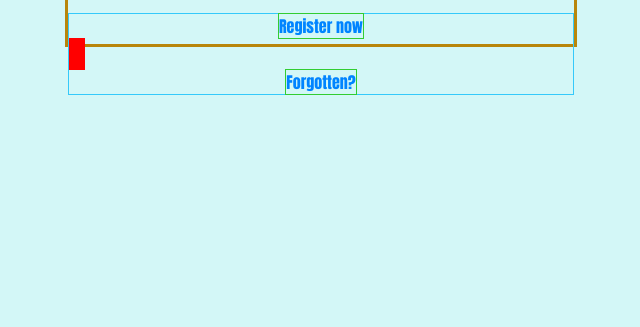
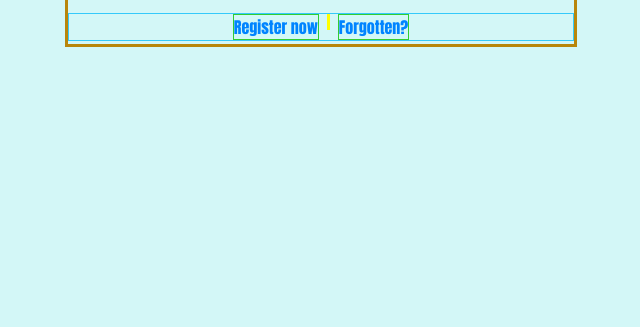
Before and after one commit to VivianeBusch-Wallace/login-app, a plain HTML site: page index.html in a window 1280 px wide. Shown: the part 473-800 px from the top of the page, without its empty margins (319-959 px from the left). Drawn offline with Linux system fonts and the light colour scheme.

Commit message:
working on line divider called 'sline'

```diff
--- a/css/stylesheet.css
+++ b/css/stylesheet.css
@@ -75,15 +75,19 @@ div {
 
 /* bottom box */
 .bottom-box {
-  text-align: center;
   font-weight: bold;
+  display: flex;
+  justify-content: center;
 }
 .sline {
-  height: 2rem;
-  width: 1rem;
-  background-color: red;
+  height: 1em;
+  width: 3px;
+  background-color: yellow;
   border: none;
+  margin: 0 0.5em;
+  z-index: 2;
 }
+
 .bottom-box a {
   border: limegreen 1px solid;
   color: rgb(0, 132, 255);
```
